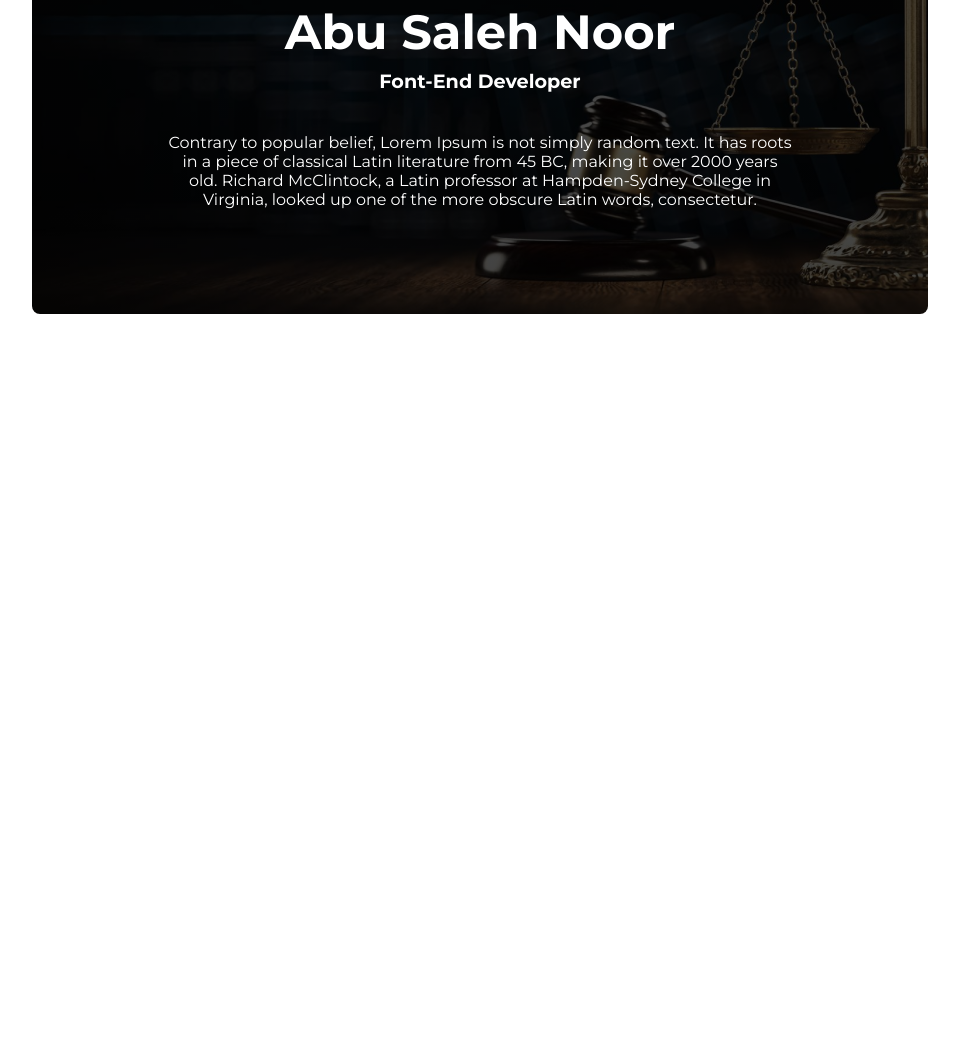
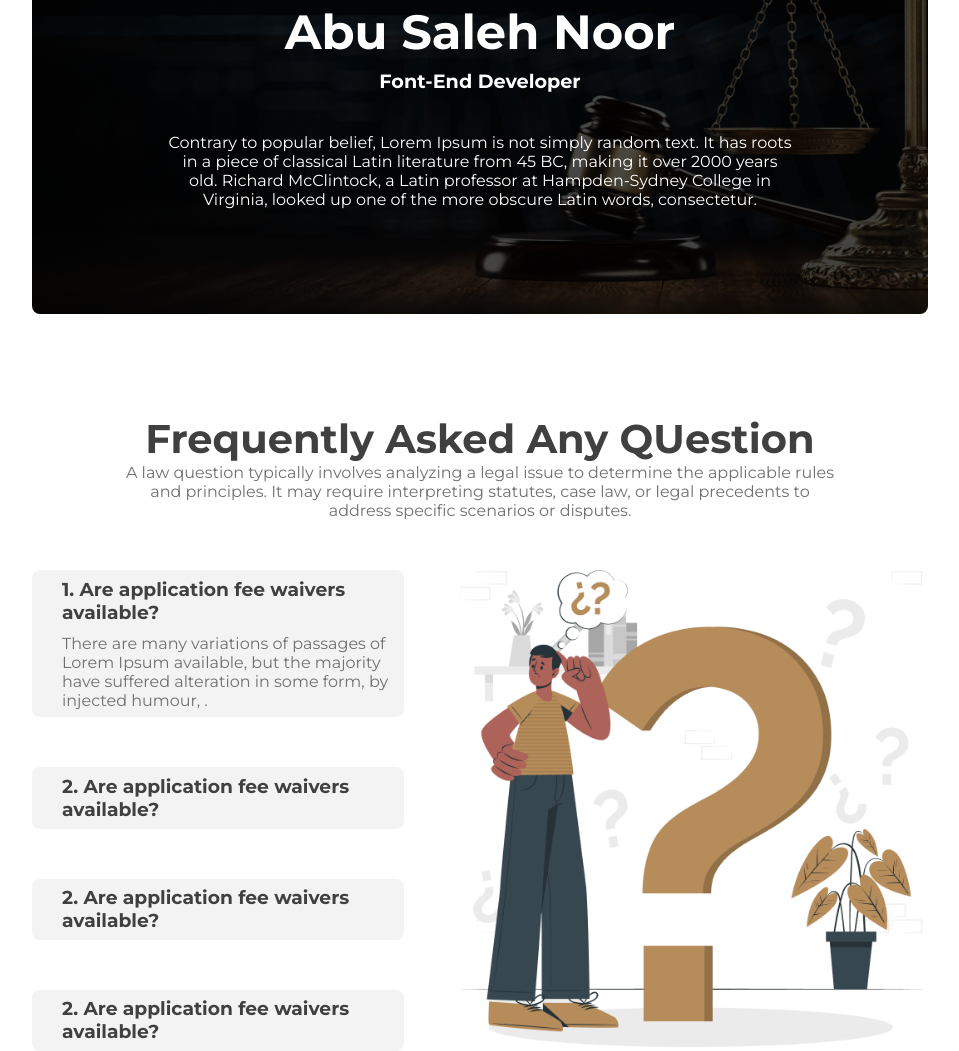
Before and after one commit to abusaleh123/justice-website-repo, a plain HTML site: page index.html in a window 1280 px wide. Shown: the part 2508-3559 px from the top of the page, without its empty margins (160-1119 px from the left). Before the commit the page ends 2822 px from the top, so only its background shows below. Drawn offline with Linux system fonts and the light colour scheme.

Commit message:
Addeded Question-section

```diff
--- a/index.html
+++ b/index.html
@@ -49,44 +49,52 @@
             <div class="practice-container">
                 <div class="practice-text">
                     <h1 class="practice-title title-text">The Legal Practice Area</h1>
-                <p class="practice-description description-text">Legal solution practice involves offering expert advice, representation, and strategies to resolve legal issues. It includes drafting documents, negotiating settlements, and advocating in court to protect clients' rights and interests.</p>
+                    <p class="practice-description description-text">Legal solution practice involves offering expert
+                        advice, representation, and strategies to resolve legal issues. It includes drafting documents,
+                        negotiating settlements, and advocating in court to protect clients' rights and interests.</p>
                 </div>
                 <div class="practice-card-container">
                     <div class="practice-card business bottom">
                         <img src="./images/business.png" alt="Businesss Law" class="p-card-photo">
                         <h2 class="p-card-title">Business Law</h2>
-                    <p class="p-card-description">There are many variations of passages of Lorem Ipsum available, but the majority have suffered alteration in some form, by injected humour.</p>
+                        <p class="p-card-description">There are many variations of passages of Lorem Ipsum available,
+                            but the majority have suffered alteration in some form, by injected humour.</p>
                         <i class="fa-solid fa-circle-right"></i>
                     </div>
                     <div class="practice-card business criminal bottom">
                         <img src="./images/criminal.png" alt="Criminal Law" class="p-card-photo">
                         <h2 class="p-card-title">Criminal Law</h2>
-                    <p class="p-card-description">Criminal law deals with offenses against the state, defining crimes, and administering justice through prosecution and defense.</p>
+                        <p class="p-card-description">Criminal law deals with offenses against the state, defining
+                            crimes, and administering justice through prosecution and defense.</p>
                         <i class="fa-solid fa-circle-right"></i>
                     </div>
                     <div class="practice-card bottom">
                         <img src="./images/child.png" alt="Child Support" class="p-card-photo">
                         <h2 class="p-card-title">Child Support</h2>
-                    <p class="p-card-description">Child support ensures financial assistance from non-custodial parents to support their child's upbringing and welfare.</p>
+                        <p class="p-card-description">Child support ensures financial assistance from non-custodial
+                            parents to support their child's upbringing and welfare.</p>
                         <i class="fa-solid fa-circle-right"></i>
                     </div>
                     <div class="practice-card business">
                         <img src="./images/education.png" alt="Education Law" class="p-card-photo">
                         <h2 class="p-card-title">Education Law</h2>
-                    <p class="p-card-description">Education law governs school policies, student rights, and educational standards, ensuring fair and equitable learning environments.</p>
+                        <p class="p-card-description">Education law governs school policies, student rights, and
+                            educational standards, ensuring fair and equitable learning environments.</p>
                         <i class="fa-solid fa-circle-right"></i>
                     </div>
                     <div class="practice-card business">
                         <img src="./images/divorce.png" alt="Divorce Law" class="p-card-photo">
                         <h2 class="p-card-title">Divorce Law</h2>
                         <p class="p-card-description">
-                        Divorce law addresses the legal dissolution of marriages, covering asset division, custody, and support arrangements.</p>
+                            Divorce law addresses the legal dissolution of marriages, covering asset division, custody,
+                            and support arrangements.</p>
                         <i class="fa-solid fa-circle-right"></i>
                     </div>
                     <div class="practice-card">
                         <img src="./images/tax.png" alt="Tax Law" class="p-card-photo">
                         <h2 class="p-card-title">Tax Law</h2>
-                    <p class="p-card-description">Tax law regulates tax obligations, including income, deductions, and enforcement, ensuring compliance and managing revenue collection.</p>
+                        <p class="p-card-description">Tax law regulates tax obligations, including income, deductions,
+                            and enforcement, ensuring compliance and managing revenue collection.</p>
                         <i class="fa-solid fa-circle-right"></i>
                     </div>
                 </div>
@@ -96,19 +104,50 @@
             <div class="clients-container">
                 <div class="clients-text">
                     <h1 class="clients-main-title title-text">What Our Client Say</h1>
-                    <p class="clients-description description-text ">There are many variations of passages of Lorem Ipsum available, but the majority have suffered alteration in some form, by injected humour.</p>
+                    <p class="clients-description description-text ">There are many variations of passages of Lorem
+                        Ipsum available, but the majority have suffered alteration in some form, by injected humour.</p>
                 </div>
                 <div class="clients-banner">
                     <img src="./images/abu-saleh.jpg" alt="" class="clients-banner-photo">
                     <h3 class="clients-banner-title">Abu Saleh Noor</h3>
                     <h4 class="clients-banner-second-title">Font-End Developer</h4>
-                    <p class="clients-banner-description ">Contrary to popular belief, Lorem Ipsum is not simply random text. It has roots in a piece of classical Latin literature from 45 BC, making it over 2000 years old. Richard McClintock, a Latin professor at Hampden-Sydney College in Virginia, looked up one of the more obscure Latin words, consectetur.</p>
+                    <p class="clients-banner-description ">Contrary to popular belief, Lorem Ipsum is not simply random
+                        text. It has roots in a piece of classical Latin literature from 45 BC, making it over 2000
+                        years old. Richard McClintock, a Latin professor at Hampden-Sydney College in Virginia, looked
+                        up one of the more obscure Latin words, consectetur.</p>
                 </div>
             </div>
         </section>
         <section class="question">
             <div class="question-container">
-                <div class="question-text"></div>
+                <div class="question-text">
+                    <h1 class="title-text">Frequently Asked Any QUestion</h1>
+                    <p class="question-description description-text">A law question typically involves analyzing a legal
+                        issue to determine the applicable rules and principles. It may require interpreting statutes,
+                        case law, or legal precedents to address specific scenarios or disputes.</p>
+                </div>
+                <div class="question-card-container">
+                    <div class="question-first-card">
+                        <div class="first-card-items items-1">
+                            <h3 class="card-items-title">1. Are application fee waivers available?</h3>
+                            <p class="card-items-description description-text">There are many variations of passages of Lorem Ipsum
+                                available, but the majority have suffered alteration in some form, by injected humour, .
+                            </p>
+                        </div>
+                        <div class="first-card-items">
+                            <h3 class="card-items-title">2. Are application fee waivers available?</h3>
+                        </div>
+                        <div class="first-card-items">
+                            <h3 class="card-items-title">2. Are application fee waivers available?</h3>
+                        </div>
+                        <div class="first-card-items">
+                            <h3 class="card-items-title">2. Are application fee waivers available?</h3>
+                        </div>
+                    </div>
+                    <div class="question-second-card">
+                        <img src="./images/faq.png" alt="" class="question-second-card-photo">
+                    </div>
+                </div>
             </div>
         </section>
     </main>
--- a/styles/style.css
+++ b/styles/style.css
@@ -242,3 +242,60 @@ font-size:1.2rem;
     width:70%;
     text-align: center;
 }
+
+/* Question Section */
+
+.question{
+    margin-top:100px;
+    display:flex;
+    justify-content: center;
+}
+.question-container{
+    width:70%;
+}
+.question-text{
+    display:flex;
+    flex-direction: column;
+    align-items: center;
+    text-align: center;
+}
+.question-description{
+    width:80%;
+    text-align: center;
+}
+.question-card-container{
+    display:flex;
+    gap:50px;
+    margin-top:50px;
+}
+.question-first-card{
+    width:50%;
+    display:grid;
+    grid-template-columns: repeat(1, 1fr);
+    gap:50px;
+
+
+}
+.question-second-card-photo{
+    width:100%;
+}
+.first-card-items{
+    background: rgb(243, 243, 243);
+    border-radius: 8px;
+    display:flex;;
+    flex-direction: column;
+    justify-content: center;
+}
+
+
+.items-1{
+    background: rgb(243, 243, 243);
+}
+.card-items-title{
+    color: rgb(65, 64, 64);
+    margin-left: 30px;;
+}
+.card-items-description{
+    margin-left:30px;
+    margin-top:10px;
+}
```
Lines whose indentation alone changed are shown as unchanged.
